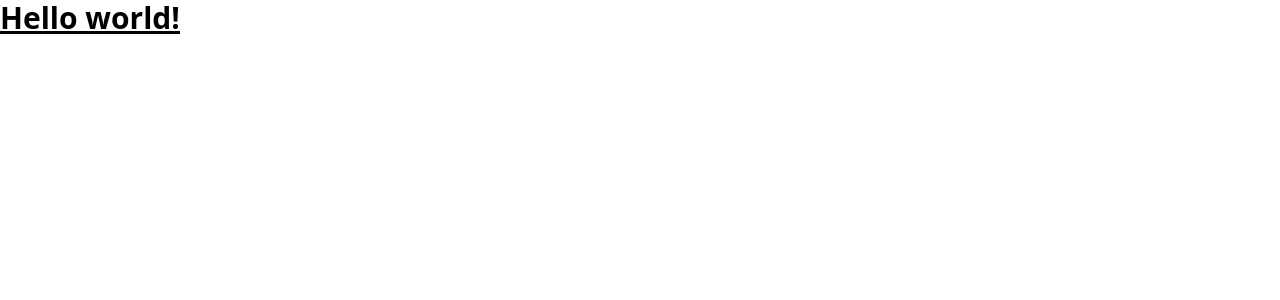
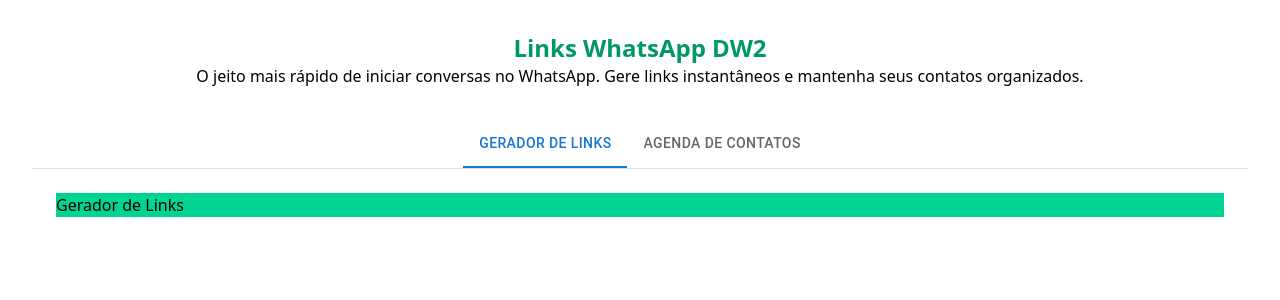
Before and after one commit to MarlonUTF/linksWhatsAppDW2, a React (Vite) app: page / in a window 1280 px wide. Shown: the top 300 px of the page. Built offline with nearby package versions, Linux system fonts and the light colour scheme.

Commit message:
Add header, main layout, and tab navigation
Introduces Header and Main components, with tab navigation for 'Gerador de Links' and 'Agenda de Contatos'. Updates App.jsx to use new layout and adds custom color variable to index.css for theme support.

```diff
--- a/src/App.jsx
+++ b/src/App.jsx
@@ -1,12 +1,13 @@
 import { useState } from "react";
-import Stack from "@mui/material/Stack";
-import Button from "@mui/material/Button";
+import Header from "./components/Header/Header";
+import Main from "./components/Main/Main";
 
 function App() {
   return (
-    <>
-      <h1 className="text-3xl font-bold underline">Hello world!</h1>
-    </>
+    <div className="p-8 mx-auto">
+      <Header />
+      <Main />
+    </div>
   );
 }
 
--- /dev/null
+++ b/src/components/Header/Header.jsx
@@ -0,0 +1,13 @@
+export default function Header() {
+  return (
+    <header className="flex flex-col items-center justify-center pb-8">
+      <h1 className="text-corPrimaria font-bold text-2xl">
+        Links WhatsApp DW2
+      </h1>
+      <p>
+        O jeito mais rápido de iniciar conversas no WhatsApp. Gere links
+        instantâneos e mantenha seus contatos organizados.
+      </p>
+    </header>
+  );
+}
--- /dev/null
+++ b/src/components/Main/Agenda/Agenda.jsx
@@ -0,0 +1,7 @@
+export default function Agenda() {
+    return (
+        <div className="w-full bg-blue-400">
+            Agenda de Contatos
+        </div>
+    )
+}
--- /dev/null
+++ b/src/components/Main/GeradorLink/Gerador.jsx
@@ -0,0 +1,7 @@
+export default function Gerador() {
+  return (
+    <div className="w-full bg-emerald-400">
+      <h2>Gerador de Links</h2>
+    </div>
+  );
+}
--- /dev/null
+++ b/src/components/Main/Main.jsx
@@ -0,0 +1,66 @@
+import * as React from "react";
+import PropTypes from "prop-types";
+import Tabs from "@mui/material/Tabs";
+import Tab from "@mui/material/Tab";
+import Box from "@mui/material/Box";
+import Gerador from "./GeradorLink/Gerador";
+import Agenda from "./Agenda/Agenda";
+
+function CustomTabPanel(props) {
+  const { children, value, index, ...other } = props;
+
+  return (
+    <div
+      role="tabpanel"
+      hidden={value !== index}
+      id={`simple-tabpanel-${index}`}
+      aria-labelledby={`simple-tab-${index}`}
+      {...other}
+    >
+      {value === index && <Box sx={{ p: 3 }}>{children}</Box>}
+    </div>
+  );
+}
+
+CustomTabPanel.propTypes = {
+  children: PropTypes.node,
+  index: PropTypes.number.isRequired,
+  value: PropTypes.number.isRequired,
+};
+
+function a11yProps(index) {
+  return {
+    id: `simple-tab-${index}`,
+    "aria-controls": `simple-tabpanel-${index}`,
+  };
+}
+
+export default function Main() {
+  const [value, setValue] = React.useState(0);
+
+  const handleChange = (event, newValue) => {
+    setValue(newValue);
+  };
+
+  return (
+    <Box sx={{ width: "100%" }}>
+      <Box sx={{ borderBottom: 1, borderColor: "divider" }}>
+        <Tabs
+          value={value}
+          onChange={handleChange}
+          aria-label="basic tabs example"
+          centered
+        >
+          <Tab label="Gerador de Links" {...a11yProps(0)} />
+          <Tab label="Agenda de Contatos" {...a11yProps(1)} />
+        </Tabs>
+      </Box>
+      <CustomTabPanel value={value} index={0}>
+        <Gerador />
+      </CustomTabPanel>
+      <CustomTabPanel value={value} index={1}>
+        <Agenda />
+      </CustomTabPanel>
+    </Box>
+  );
+}
--- a/src/index.css
+++ b/src/index.css
@@ -1 +1,5 @@
 @import "tailwindcss";
+
+@theme {
+  --color-corPrimaria: oklch(59.6% 0.145 163.225);
+}
```
